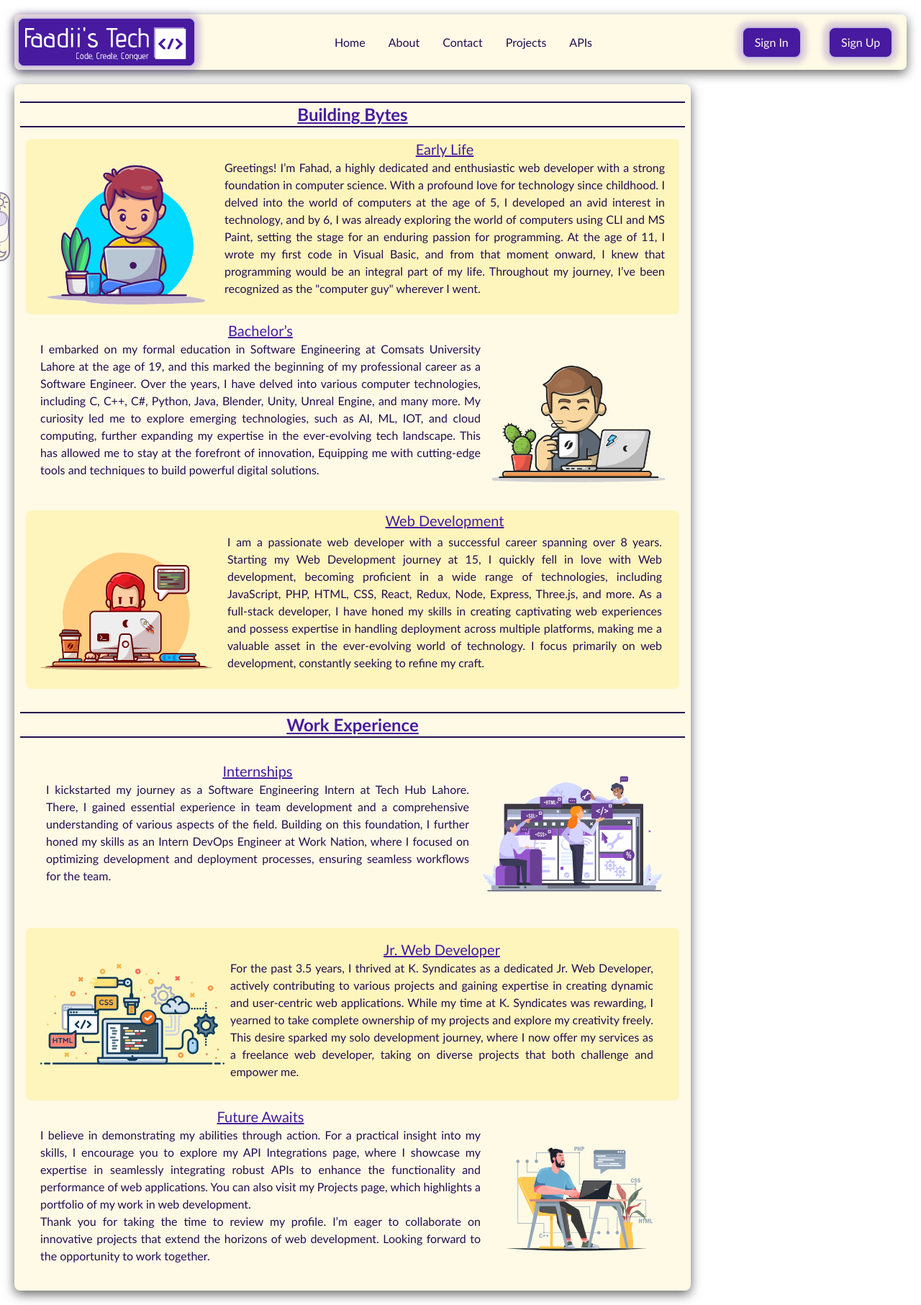
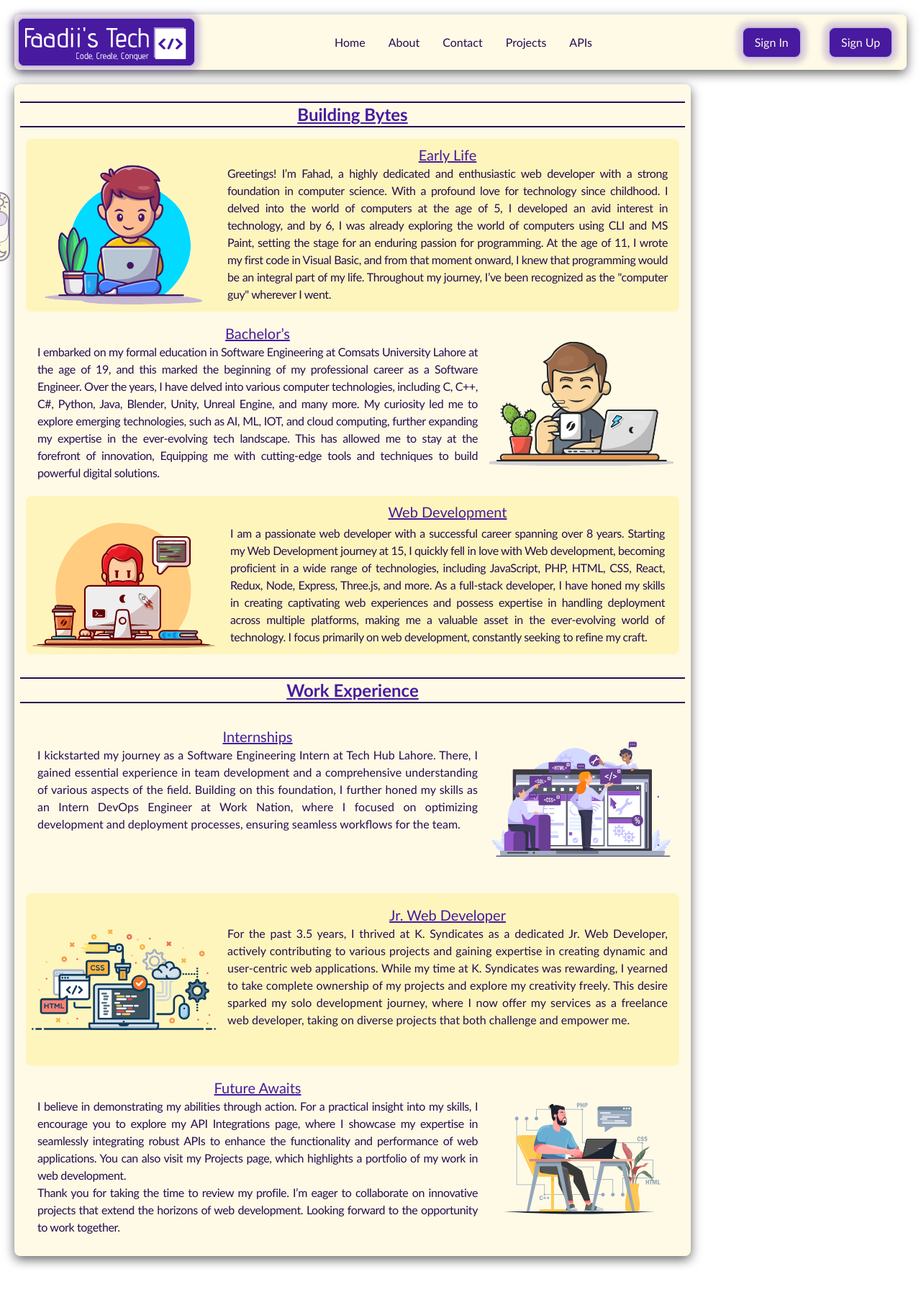
Before and after one commit to Mr-Fahad-Rajput/portfolio, a React (Vite) app in the folder Floatfolio/frontend/: page /about in a window 1280 px wide. Shown: the whole page at 72% size. After the commit the page ends 1765 px from the top, so only its background shows below. Built offline with nearby package versions, Linux system fonts and the light colour scheme.

Commit message:
Contact Margins Padding Set

```diff
--- a/Floatfolio/frontend/src/pages/About/About.jsx
+++ b/Floatfolio/frontend/src/pages/About/About.jsx
@@ -15,19 +15,19 @@ function About() {
             </h1>
           </div>
           {/* earlylife */}
-          <div className="md:pb-3 max-md:pt-4 text-center h-1/5 rounded-lg m-2 bg-secondaryBg  md:px-5 overflow-hidden  text-dBrand dark:bg-balBrand dark:text-mainBg">
-            <div className="inline-flex w-64 md:float-left md:mt-2 md:pr-4">
+          <div className="text-center md:px-2 overflow-hidden  h-1/5 rounded-lg m-2 dark:bg-balBrand bg-secondaryBg   text-dBrand dark:text-mainBg">
+            <div className="inline-flex md:float-left py-2">
               <img
                 src={kid}
                 alt="Kid Using laptop"
                 className=" w-64 h-56 dark:bg-lBrand rounded-lg"
               />
             </div>
-            <div className="overflow-hidden mb-2">
+            <div className="overflow-hidden self-center p-2 pl-4">
               <h2 className="dark:text-secondaryBg text-xl font-Medium underline cursor-default text-balBrand">
                 Early Life
               </h2>
-              <p className=" max-md:m-2 text-justify">
+              <p className=" max-md:m-2 text-justify tracking-tight">
                 Greetings! I&rsquo;m Fahad, a highly dedicated and enthusiastic
                 web developer with a strong foundation in computer science. With
                 a profound love for technology since childhood. I delved into
@@ -43,19 +43,19 @@ function About() {
             </div>
           </div>
           {/* Bachelors */}
-          <div className="text-center h-1/5 m-2 md:px-5 overflow-hidden text-dBrand dark:text-mainBg ">
-            <div className="inline-flex w-64 md:float-right md:mt-8 md:pl-4">
+          <div className="text-center h-1/5 m-2 md:px-2 overflow-hidden text-dBrand dark:text-mainBg ">
+            <div className="inline-flex md:float-right py-2">
               <img
                 src={teen}
                 alt="Teenage Boy on a Computer"
                 className=" w-64 h-56 dark:bg-lBrand rounded-lg "
               />
             </div>
-            <div className="overflow-hidden mb-2">
+            <div className="overflow-hidden self-center p-2 pr-4">
               <h2 className="dark:text-mainBg text-xl font-Medium underline cursor-default text-balBrand">
                 Bachelor&rsquo;s
               </h2>
-              <p className=" max-md:m-2 text-justify">
+              <p className=" max-md:m-2 text-justify tracking-tight">
                 I embarked on my formal education in Software Engineering at
                 Comsats University Lahore at the age of 19, and this marked the
                 beginning of my professional career as a Software Engineer. Over
@@ -71,19 +71,19 @@ function About() {
             </div>
           </div>
           {/* Web Development */}
-          <div className="max-md:pt-4 text-center h-1/5 rounded-lg m-2 bg-secondaryBg dark:bg-balBrand md:px-5 overflow-hidden  text-dBrand dark:text-mainBg dark:md:pb-3">
-            <div className="inline-flex w-64 md:float-left md:mt-6 md:pr-4">
+          <div className="text-center  md:px-2 h-auto rounded-lg m-2 dark:bg-balBrand bg-secondaryBg  text-dBrand dark:text-mainBg">
+            <div className="inline-flex md:float-left py-2">
               <img
                 src={webdev}
                 alt="Man Programming on a Laptop"
-                className=" w-64 h-56 dark:bg-lBrand rounded-lg max-md:h-52 "
+                className=" w-64 h-56 dark:bg-lBrand rounded-lg"
               />
             </div>
-            <div className="overflow-hidden mb-2 ">
-              <h2 className="dark:text-mainBg text-xl font-Medium underline my-auto cursor-default text-balBrand">
+            <div className="overflow-hidden self-center p-2 pl-4">
+              <h2 className="dark:text-mainBg text-xl font-Medium underline cursor-default text-balBrand">
                 Web Development
               </h2>
-              <p className=" m-1 max-md:m-2 text-justify">
+              <p className=" m-1 max-md:m-2 text-justify tracking-tight">
                 I am a passionate web developer with a successful career
                 spanning over 8 years. Starting my Web Development journey at
                 15, I quickly fell in love with Web development, becoming
@@ -112,7 +112,7 @@ function About() {
             </h1>
           </div>
           {/* Internships */}
-          <div className=" text-center py-2 md:px-5 h-1/5 m-2 overflow-hidden text-dBrand dark:text-mainBg ">
+          <div className=" text-center py-2 md:px-2 h-1/5 m-2 overflow-hidden text-dBrand dark:text-mainBg ">
             <div className="inline-flex md:float-right">
               <img
                 src={team}
@@ -120,7 +120,7 @@ function About() {
                 className=" w-64 h-56 dark:bg-lBrand rounded-lg "
               />
             </div>
-            <div className="overflow-hidden self-center p-2 pr-4 ">
+            <div className="overflow-hidden self-center p-2 pr-4">
               <h2 className="dark:text-mainBg text-xl font-Medium underline cursor-default text-balBrand">
                 Internships
               </h2>
@@ -137,7 +137,7 @@ function About() {
           </div>
 
           {/* Jr Web Developer */}
-          <div className="text-center py-2 md:px-5 overflow-hidden  h-1/5 rounded-lg m-2 dark:bg-balBrand bg-secondaryBg   text-dBrand dark:text-mainBg">
+          <div className="text-center py-2 md:px-2 overflow-hidden  h-1/5 rounded-lg m-2 dark:bg-balBrand bg-secondaryBg   text-dBrand dark:text-mainBg">
             <div className="inline-flex md:float-left">
               <img
                 src={jrweb}
@@ -145,8 +145,7 @@ function About() {
                 className=" w-64 h-56 dark:bg-lBrand rounded-lg "
               />
             </div>
-            {/* TODO padding and margins of this page */}
-            <div className=" overflow-hidden self-center p-2 pr-4">
+            <div className=" overflow-hidden self-center p-2 pl-4">
               <h2 className="dark:text-mainBg text-xl font-Medium underline cursor-default text-balBrand">
                 Jr. Web Developer
               </h2>
@@ -164,19 +163,19 @@ function About() {
             </div>
           </div>
           {/* Outro */}
-          <div className="text-center h-1/5 m-2 md:px-5 overflow-hidden text-dBrand dark:text-mainBg">
-            <div className="inline-flex w-64 md:float-right md:mt-4 md:pl-4">
+          <div className="text-center h-1/5 m-2 md:px-2 overflow-hidden text-dBrand dark:text-mainBg">
+            <div className="inline-flex md:float-right py-2">
               <img
                 src={future}
                 alt="Man Working on Web Development"
                 className=" w-64 h-56 dark:bg-lBrand rounded-lg"
               />
             </div>
-            <div className="overflow-hidden mb-2">
+            <div className="overflow-hidden self-center p-2 pr-4">
               <h2 className="dark:text-mainBg text-xl font-Medium underline cursor-default text-balBrand">
                 Future Awaits
               </h2>
-              <p className=" max-md:m-2 text-justify">
+              <p className=" max-md:m-2 text-justify tracking-tight">
                 I believe in demonstrating my abilities through action. For a
                 practical insight into my skills, I encourage you to explore my
                 API Integrations page, where I showcase my expertise in
```
